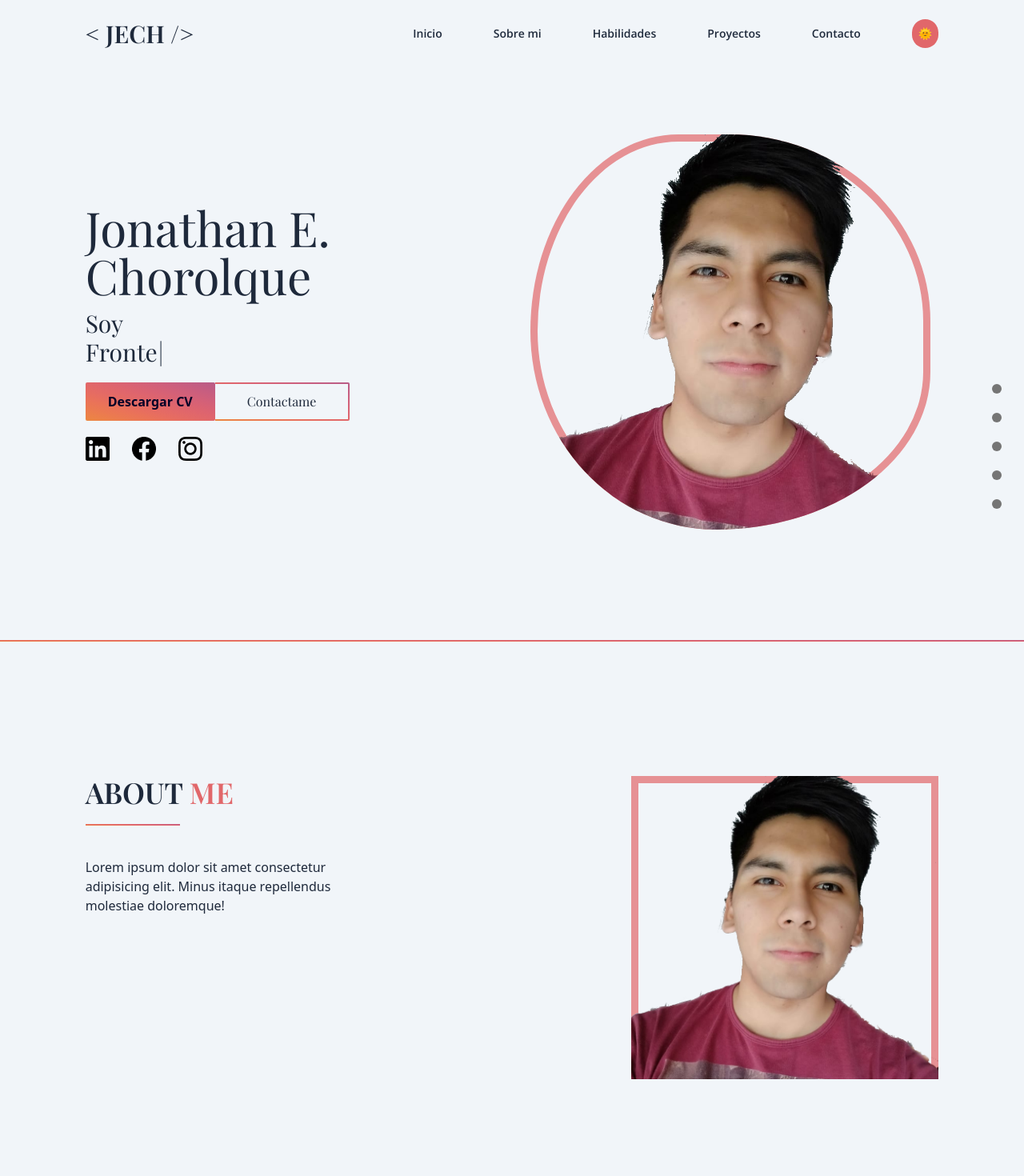
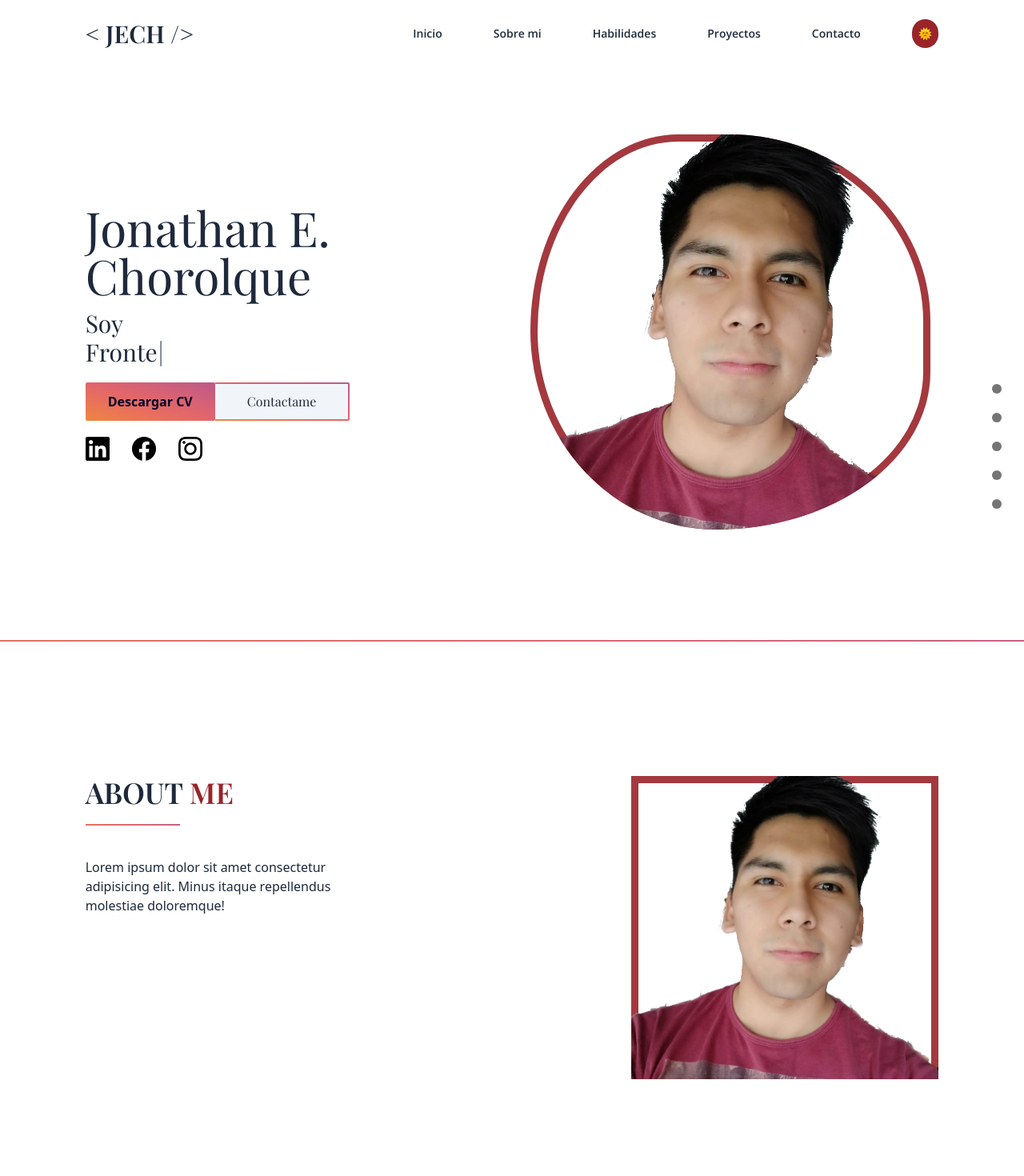
Before and after one commit to Jonijech96/portfolio-react, a React (Vite) app: page / in a window 1280 px wide. Shown: the top 1470 px of the page at 80% size. Built offline with nearby package versions, Linux system fonts and the light colour scheme.

Commit message:
agregando color

```diff
--- a/public/output.css
+++ b/public/output.css
@@ -831,11 +831,6 @@ video {
   border-bottom-right-radius: 0.125rem;
 }
 
-.bg-slate-100{
-  --tw-bg-opacity: 1;
-  background-color: rgb(241 245 249 / var(--tw-bg-opacity));
-}
-
 .bg-blue{
   --tw-bg-opacity: 1;
   background-color: rgb(44 188 233 / var(--tw-bg-opacity));
@@ -853,7 +848,12 @@ video {
 
 .bg-red{
   --tw-bg-opacity: 1;
-  background-color: rgb(225 103 106 / var(--tw-bg-opacity));
+  background-color: rgb(153 36 42 / var(--tw-bg-opacity));
+}
+
+.bg-slate-100{
+  --tw-bg-opacity: 1;
+  background-color: rgb(241 245 249 / var(--tw-bg-opacity));
 }
 
 .bg-grey{
@@ -1006,7 +1006,7 @@ video {
 
 .text-red{
   --tw-text-opacity: 1;
-  color: rgb(225 103 106 / var(--tw-text-opacity));
+  color: rgb(153 36 42 / var(--tw-text-opacity));
 }
 
 .text-deep-blue{
@@ -1037,7 +1037,7 @@ video {
 }
 
 .shadow-profile{
-  --tw-shadow: inset 0 0 0 9px rgb(225 103 106 / 70%);
+  --tw-shadow: inset 0 0 0 9px rgb(153 36 42 / 90%);
   --tw-shadow-colored: inset 0 0 0 9px var(--tw-shadow-color);
   box-shadow: var(--tw-ring-offset-shadow, 0 0 #0000), var(--tw-ring-shadow, 0 0 #0000), var(--tw-shadow);
 }
@@ -1156,7 +1156,7 @@ body,
 
 .hover\:bg-red:hover{
   --tw-bg-opacity: 1;
-  background-color: rgb(225 103 106 / var(--tw-bg-opacity));
+  background-color: rgb(153 36 42 / var(--tw-bg-opacity));
 }
 
 .hover\:bg-blue:hover{
@@ -1171,7 +1171,7 @@ body,
 
 .hover\:text-red:hover{
   --tw-text-opacity: 1;
-  color: rgb(225 103 106 / var(--tw-text-opacity));
+  color: rgb(153 36 42 / var(--tw-text-opacity));
 }
 
 .hover\:text-yellow:hover{
@@ -1206,13 +1206,39 @@ body,
   background-color: rgb(1 0 38 / var(--tw-bg-opacity));
 }
 
+.dark .dark\:bg-light-red{
+  --tw-bg-opacity: 1;
+  background-color: rgb(255 122 122 / var(--tw-bg-opacity));
+}
+
 .dark .dark\:text-white{
   --tw-text-opacity: 1;
   color: rgb(255 255 255 / var(--tw-text-opacity));
 }
 
+.dark .dark\:text-light-red{
+  --tw-text-opacity: 1;
+  color: rgb(255 122 122 / var(--tw-text-opacity));
+}
+
+.dark .dark\:text-deep-blue{
+  --tw-text-opacity: 1;
+  color: rgb(1 0 38 / var(--tw-text-opacity));
+}
+
+.dark .dark\:shadow-light{
+  --tw-shadow: inset 0 0 0 9px rgb(255 122 122 / 90%);
+  --tw-shadow-colored: inset 0 0 0 9px var(--tw-shadow-color);
+  box-shadow: var(--tw-ring-offset-shadow, 0 0 #0000), var(--tw-ring-shadow, 0 0 #0000), var(--tw-shadow);
+}
+
 .dark .dark\:filter-none{
   filter: none;
+}
+
+.dark .dark\:backdrop\:invert::backdrop{
+  --tw-invert: invert(100%);
+  filter: var(--tw-blur) var(--tw-brightness) var(--tw-contrast) var(--tw-grayscale) var(--tw-hue-rotate) var(--tw-invert) var(--tw-saturate) var(--tw-sepia) var(--tw-drop-shadow);
 }
 
 @media (min-width: 768px){
--- a/src/App.jsx
+++ b/src/App.jsx
@@ -27,7 +27,7 @@ function App() {
   }, []);
 
   return (
-    <div className="App dark:bg-slate-900 bg-slate-100  text-slate-800 dark:text-white">
+    <div className="App dark:bg-slate-900 bg-slate  text-slate-800 dark:text-white">
       <Navbar
         isTopOfPage={isTopOfPage}
         selectedPage={selectedPage}
--- a/src/components/SocialMediaIcons.jsx
+++ b/src/components/SocialMediaIcons.jsx
@@ -4,7 +4,7 @@ import facebookIcon from "../assets/facebook.png";
 import instagramIcon from "../assets/instagram.png";
 const SocialMediaIcons = () => {
   return (
-    <div className="flex justify-center md:justify-start my:10 gap-7">
+    <div className="flex justify-center md:justify-start my:10 gap-7 ">
       <a
         target="_blank"
         href="https://wwww.linkedin.com"
--- a/src/scenes/AboutMe.jsx
+++ b/src/scenes/AboutMe.jsx
@@ -24,7 +24,7 @@ const AboutMe = () => {
           }}
         >
           <p className="font-playfair font-semibold text-4xl mb-5">
-            ABOUT <span className="text-red"> ME</span>
+            ABOUT <span className=" dark:text-light-red text-red"> ME</span>
           </p>
           <LineGradient width="w-1/3" />
           <p className="mt-10 mb-7">
@@ -39,14 +39,14 @@ const AboutMe = () => {
               <img
                 src={profileImg}
                 alt="skills"
-                className="z-10 shadow-profile w-72"
+                className="z-10 dark:shadow-light shadow-profile w-72"
               />
             </div>
           ) : (
             <img
               src={profileImg}
               alt="skills"
-              className="z-10 shadow-profile w-96"
+              className="z-10 dark:shadow-light shadow-profile w-96"
             />
           )}
         </div>
--- a/src/scenes/Footer.jsx
+++ b/src/scenes/Footer.jsx
@@ -3,14 +3,14 @@ import SocialMediaIcons from "../components/SocialMediaIcons";
 
 const Footer = () => {
   return (
-    <footer className="h-64 bg-red pt-10">
+    <footer className="h-64 dark:bg-light-red bg-red pt-10">
       <div className="w-5/6 mx-auto">
         <SocialMediaIcons />
         <div className="md:flex justify-center md:justify-between text-center">
-          <p className="font-playfair font-semibold text-2xl text-white">
+          <p className="font-playfair font-semibold text-2xl dark:text-deep-blue text-white">
             Jonathan Chorolque
           </p>
-          <p className="font-playfair text-md text-white ">
+          <p className="font-playfair text-md dark:text-deep-blue text-white ">
             2022. All Rights Reserved{" "}
           </p>
         </div>
--- a/src/scenes/Landing.jsx
+++ b/src/scenes/Landing.jsx
@@ -21,14 +21,14 @@ const Landing = ({ setSelectedPage }) => {
             <img
               src={profileImg}
               alt="profile"
-              className="shadow-profile hover:filter hover:saturate-200 transition duration-500 z-10 w-full max-w-[400px] md:max-w-[500px] animate-profileAnimate "
+              className="dark:shadow-light shadow-profile  hover:filter hover:saturate-200 transition duration-500 z-10 w-full max-w-[400px] md:max-w-[500px] animate-profileAnimate "
             />
           </div>
         ) : (
           <img
             src={profileImg}
             alt="profile"
-            className="shadow-profile animate-profileAnimate hover:filter hover:saturate-200 transition duration-500 z-10 w-4/5 max-w-[400px] md:max-w-[600px] "
+            className="dark:shadow-light shadow-profile animate-profileAnimate hover:filter hover:saturate-200 transition duration-500 z-10 w-4/5 max-w-[400px] md:max-w-[600px] "
           />
         )}
       </div>
--- a/src/scenes/MySkills.jsx
+++ b/src/scenes/MySkills.jsx
@@ -23,7 +23,7 @@ const MySkills = () => {
           }}
         >
           <p className="font-playfair font-semibold text-4xl mb-5">
-            MY <span className="text-red">SKILLS</span>
+            MY <span className="dark:text-light-red text-red">SKILLS</span>
           </p>
           <LineGradient width="w-1/3" />
           <p className="mt-10 mb-7">
--- a/src/scenes/Navbar.jsx
+++ b/src/scenes/Navbar.jsx
@@ -25,7 +25,9 @@ const Navbar = ({ isTopOfPage, selectedPage, setSelectedPage }) => {
   const [isMenuToggled, setIsMenuToggled] = useState(false);
   const [theme, setTheme] = useState("light");
   const isDesktop = useMediaQuery("(min-width: 768px)");
-  const navbarBackground = isTopOfPage ? "" : "bg-red";
+  const navbarBackground = isTopOfPage
+    ? ""
+    : "bg-red dark:bg-light-red text-slate-800";
 
   const handleThemeSwitch = () => {
     const html = document.querySelector("html");
@@ -82,7 +84,7 @@ const Navbar = ({ isTopOfPage, selectedPage, setSelectedPage }) => {
               setSelectedPage={setSelectedPage}
             />
             <motion.button
-              className="rounded-full bg-red p-2 z-10"
+              className="rounded-full dark:bg-light-red bg-red p-2 z-10"
               onClick={() => handleThemeSwitch()}
               whileHover={{ scale: 1.1 }}
               whileTap={{ scale: 0.9 }}
@@ -93,7 +95,7 @@ const Navbar = ({ isTopOfPage, selectedPage, setSelectedPage }) => {
         ) : (
           <>
             <motion.button
-              className="rounded-full bg-red p-2 z-10"
+              className="rounded-full dark:bg-light-red bg-red p-2 z-10"
               onClick={() => setIsMenuToggled(!isMenuToggled)}
               whileHover={{ scale: 1.1 }}
               whileTap={{ scale: 0.9 }}
@@ -109,7 +111,7 @@ const Navbar = ({ isTopOfPage, selectedPage, setSelectedPage }) => {
               animate={isMenuToggled ? "open" : "closed"}
               variants={variants}
               transition={{ duration: 0.5 }}
-              className="fixed right-0 bottom-0 h-full bg-red w-[300px]"
+              className="fixed right-0 bottom-0 h-full dark:bg-light-red bg-red w-[300px]"
             >
               {/* MENU ITEMS */}
               <div className="flex flex-col  gap-10 h-full justify-center items-center text-2xl text-deep-blue">
--- a/src/scenes/Projects.jsx
+++ b/src/scenes/Projects.jsx
@@ -51,7 +51,7 @@ const Projects = () => {
       >
         <div>
           <p className="font-playfair font-semibold text-4xl">
-            <span className="text-red">PRO</span>JECTS
+            <span className="dark:text-light-red text-red">PRO</span>JECTS
           </p>
           <div className="flex justify-center mt-5">
             <LineGradient width="w-2/3" />
--- a/tailwind.config.cjs
+++ b/tailwind.config.cjs
@@ -7,9 +7,10 @@ module.exports = {
     extend: {
       colors: {
         blue: "#2CBCE9",
-        red: "#E1676A",
+        red: "#99242A",
         yellow: "#FDCC49",
         grey: "#ededed",
+        "light-red": "#FF7A7A",
         "deep-blue": "#010026",
         "dark-grey": "#757575",
         "opaque-black": "rgba(0,0,0,0.35)",
@@ -33,7 +34,8 @@ module.exports = {
         person3: "url('./assets/person-3.png')",
       },
       boxShadow: {
-        profile: "inset 0 0 0 9px rgb(225 103 106 / 70%)",
+        profile: "inset 0 0 0 9px rgb(153 36 42 / 90%)",
+        light: "inset 0 0 0 9px rgb(255 122 122 / 90%)",
       },
       animation: {
         profileAnimate: "profileAnimate 8s ease-in-out infinite 1s",
```
